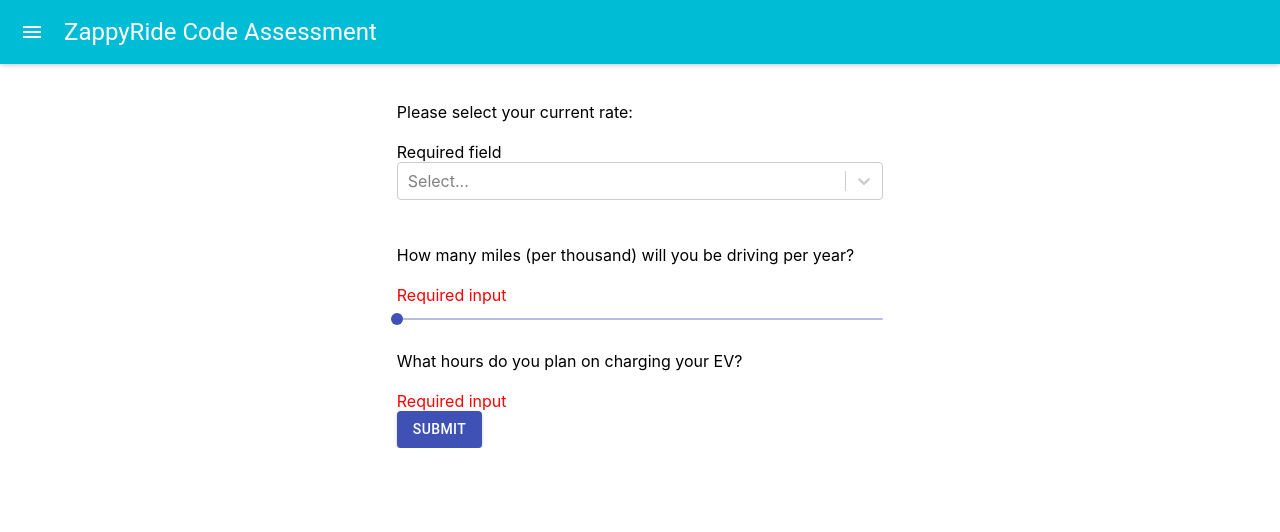
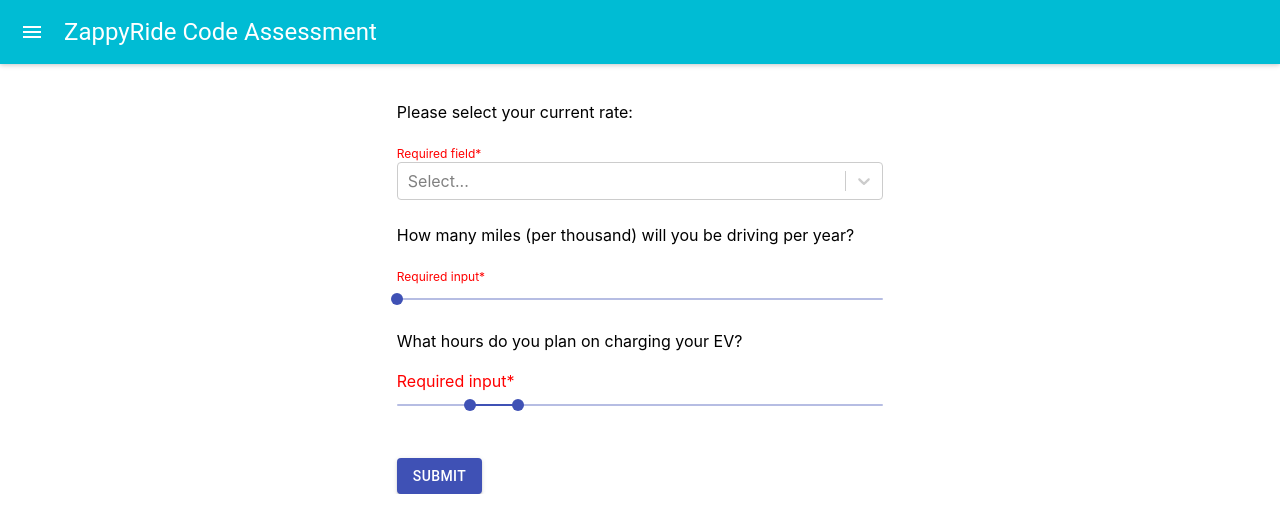
Before and after one commit to aimee-liang/zappyride-code-assessment, a React (Create React App) app: page / in a window 1280 px wide. Shown: the top 532 px of the page. Built offline with nearby package versions, Linux system fonts and the light colour scheme.

Commit message:
Required inputs working

```diff
--- a/src/Components/Form.jsx
+++ b/src/Components/Form.jsx
@@ -42,6 +42,10 @@
         setHourRange(data)
     }
 
+    const updateHoursInState = () => {
+        setHoursInState(true)
+    }
+
 /* this is a fn to grab the data from form and send back up to App */
     const dataToApp = () => {
         // props.dataSetter({rate, mileRange, ...hours})
@@ -55,18 +59,20 @@
                 <label>Please select your current rate:</label>
                     <br/>
                     <br/>
-                    {rateInState ? null : <span>Required field</span>}
+                    {rateInState ? null : <span style={{color: "red", fontSize: "12px"}}>Required field*</span>}
+                    <br/>
                     <SelectRate rateSetter={rateSetter} rateInState={updateRateInState} />
-                    <br />
                 <label>How many miles (per thousand) will you be driving per year?</label>
                     <br/>
                     <br/>
-                    {mileRangeInState ? null : <span style={{color: "red"}}>Required input </span>}
+                    {mileRangeInState ? null : <span style={{color: "red", fontSize: "12px"}}>Required input* </span>}
+                    <br/>
                     <SelectMileRange mileSetter={mileSetter} updateMileRangeInState={updateMileRangeInState}/>
                 <label>What hours do you plan on charging your EV?</label>
                     <br/>
                     <br/>
-                    {hours.length === 0 ? <span style={{color: "red"}}>Required input</span> : <SelectHours hourSetter={hourSetter}/> }
+                    {hoursInState? null : <span style={{color: "red", fontsize: "12px"}}>Required input* </span>}
+                    <SelectHours hourSetter={hourSetter} updateHoursInState={updateHoursInState}/>
                     <br/>
                 <Button variant="contained" color="primary" onSubmit={dataToApp}>Submit</Button>
             </form>
--- a/src/Components/SelectHours.jsx
+++ b/src/Components/SelectHours.jsx
@@ -20,6 +20,7 @@
     const sendHourValuesToProps = (data) => {
         setValue(data)
         props.hourSetter(data)
+        props.updateHoursInState()
     }
 
     return (
```
